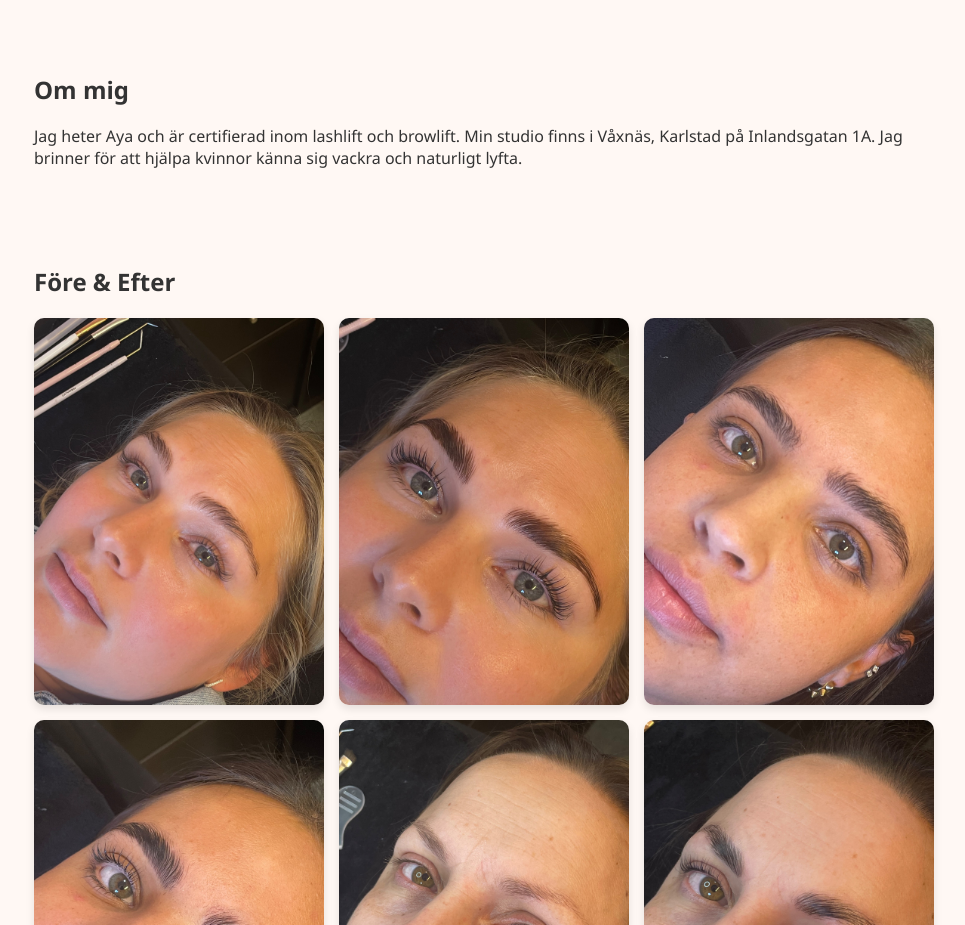
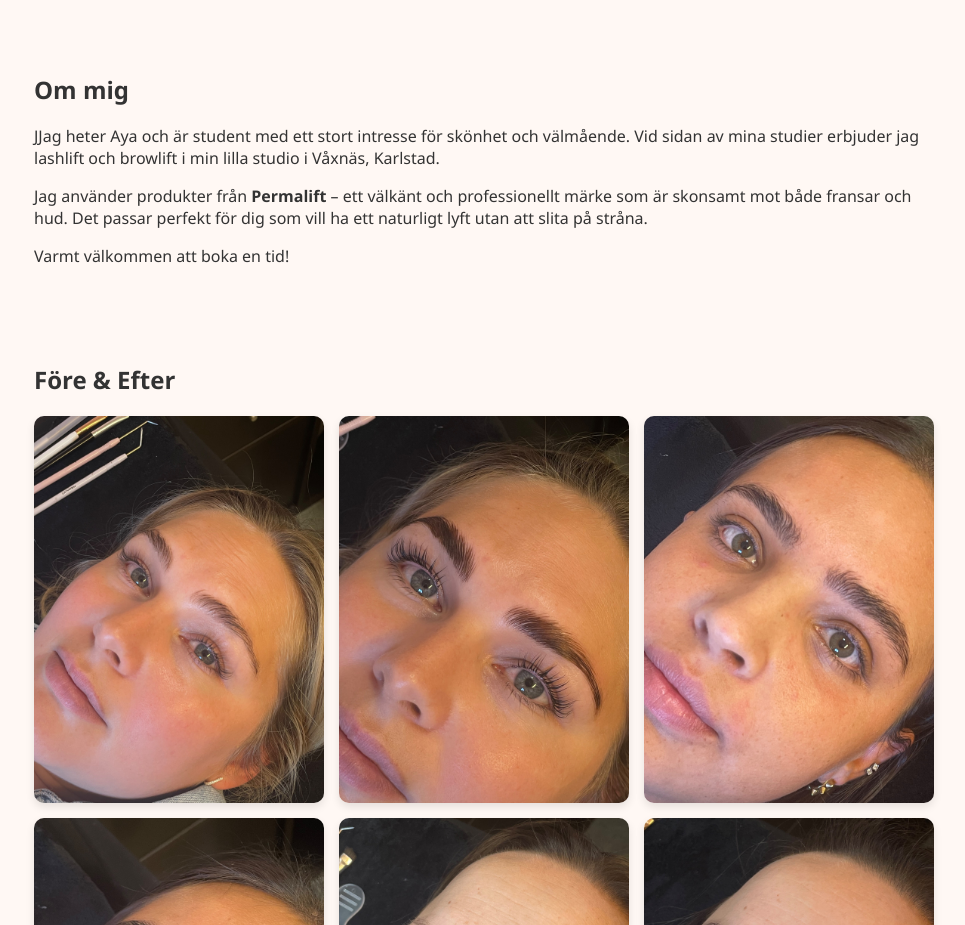
Before and after one commit to Ayathaher1/lashliftby.aya, a plain HTML site: page index.html in a window 1280 px wide. Shown: the part 1020-1945 px from the top of the page, without its empty margins (156-1121 px from the left). Drawn offline with Linux system fonts and the light colour scheme.

Commit message:
Update index.html

```diff
--- a/index.html
+++ b/index.html
@@ -115,7 +115,9 @@
 
   <section id="om">
     <h2>Om mig</h2>
-    <p>Jag heter Aya och är certifierad inom lashlift och browlift. Min studio finns i Våxnäs, Karlstad på Inlandsgatan 1A. Jag brinner för att hjälpa kvinnor känna sig vackra och naturligt lyfta.</p>
+    <p>JJag heter Aya och är student med ett stort intresse för skönhet och välmående. Vid sidan av mina studier erbjuder jag lashlift och browlift i min lilla studio i Våxnäs, Karlstad. </p>
+    <p>Jag använder produkter från <strong>Permalift</strong> – ett välkänt och professionellt märke som är skonsamt mot både fransar och hud. Det passar perfekt för dig som vill ha ett naturligt lyft utan att slita på stråna.</p>
+   <p>Varmt välkommen att boka en tid!</p>
   </section>
 
   <section id="forefter">
```
